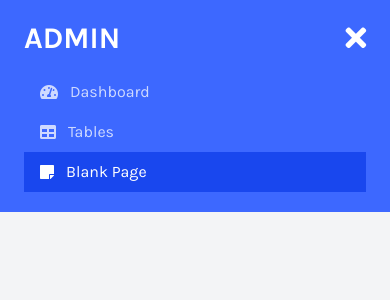
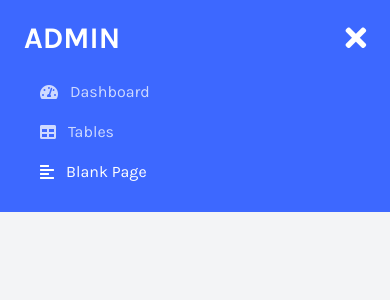
Before and after one commit to godjulius/magicpost, a React (Create React App) app in the folder frontend/: page /admin in a window 390 px wide. Both pictures are taken after a click on the button 352 px from the left and 38 px from the top of the page. Shown: the top 300 px of the page. Built offline with nearby package versions, Linux system fonts and the light colour scheme.

Commit message:
Update MobileHeader.js

```diff
--- a/frontend/src/admin/MobileHeader.js
+++ b/frontend/src/admin/MobileHeader.js
@@ -1,17 +1,17 @@
 import React, { useState } from "react";
-
+import { Link } from "react-router-dom"
 const MobileHeader = () => {
   const [isOpen, setIsOpen] = useState(false);
 
   return (
     <header className={`w-full bg-sidebar py-5 px-6 sm:hidden`}>
       <div className="flex items-center justify-between">
-        <a
-          href=""
+        <Link
+          to="/admin/Dashboard"
           className="text-white text-3xl font-semibold uppercase hover:text-gray-300"
         >
           Admin
-        </a>
+        </Link>
         <button
           onClick={() => setIsOpen(!isOpen)}
           className="text-white text-3xl focus:outline-none"
@@ -29,27 +29,27 @@ const MobileHeader = () => {
 
       {/* Dropdown Nav */}
       <nav className={`flex flex-col pt-4 ${isOpen ? "flex" : "hidden"}`}>
-        <a
-          href=""
+        <Link
+          to="/admin/Dashboard"
           className="flex items-center text-white opacity-75 hover:opacity-100 py-2 pl-4 nav-item"
         >
           <i className="fas fa-tachometer-alt mr-3"></i>
           Dashboard
-        </a>
-        <a
-          href=""
+        </Link>
+        <Link
+          to="/admin/AccountManagement"
           className="flex items-center text-white opacity-75 hover:opacity-100 py-2 pl-4 nav-item"
         >
           <i className="fas fa-table mr-3"></i>
           Tables
-        </a>
-        <a
-          href=""
-          className="flex items-center active-nav-link text-white py-2 pl-4 nav-item"
+        </Link>
+        <Link
+          to="/admin/PaymentForm"
+          className="flex items-center text-white py-2 pl-4 nav-item"
         >
-          <i className="fas fa-sticky-note mr-3"></i>
+          <i className="fas fa-align-left mr-3"></i>
           Blank Page
-        </a>
+        </Link>
         {/* Thêm các mục nav khác tương tự ở đây */}
         {/* <button className="w-full bg-white cta-btn font-semibold py-2 mt-3 rounded-lg shadow-lg hover:shadow-xl hover:bg-gray-300 flex items-center justify-center">
           <i className="fas fa-arrow-circle-up mr-3"></i> Upgrade to Pro!
```
